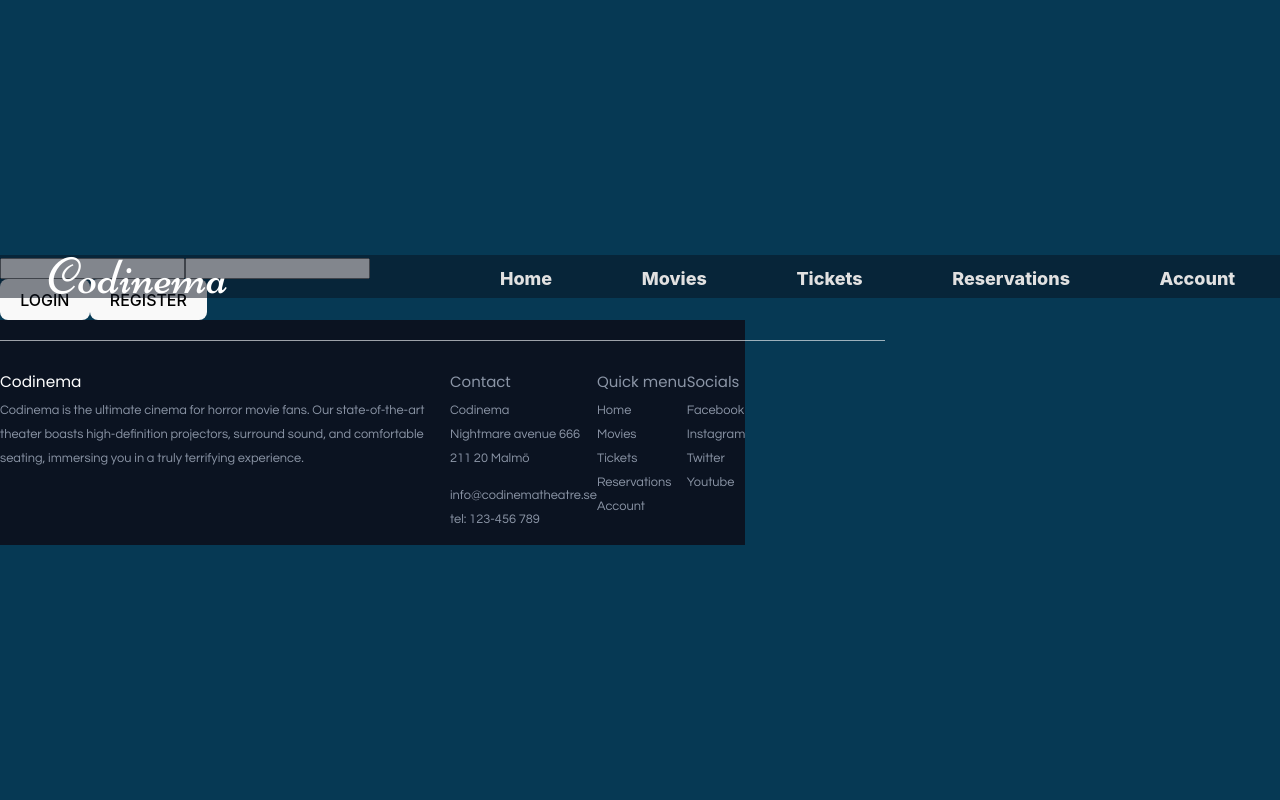
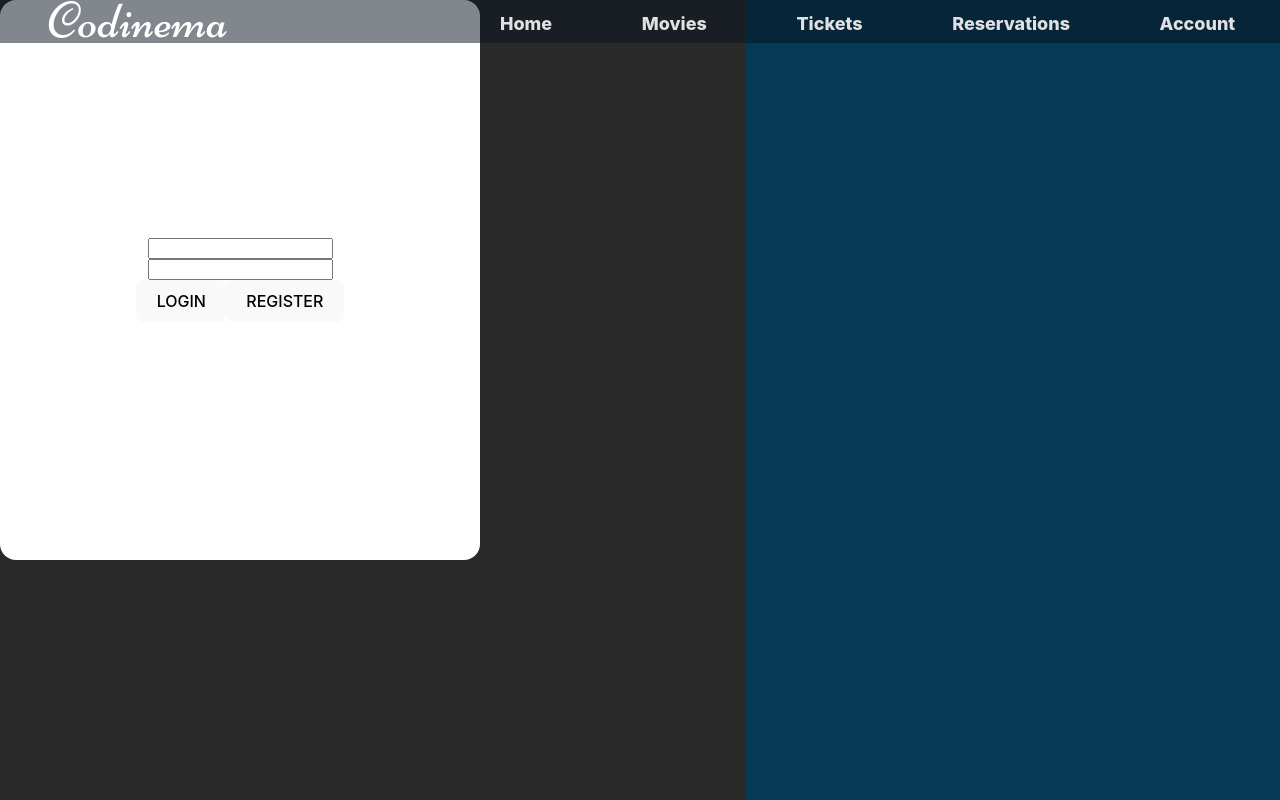
Before and after one commit to RogeSocial/cinema-project, a React (Vite) app in the folder client/: page /login in a window 1280 px wide. Shown: the top 800 px of the page. Built offline with nearby package versions, Linux system fonts and the light colour scheme; a web font is replaced by a local one.

Commit message:
Added cover

```diff
--- a/client/src/pages/Login.jsx
+++ b/client/src/pages/Login.jsx
@@ -2,8 +2,10 @@ import React, { useState } from "react";
 import { Link } from "react-router-dom";
 import '../styles/login.css'
 
-export default function() {
-    return(
+export default function () {
+    return (
+        <div>
+            <section>
                 <div className="cover">
                     <input type="text" placeholder="email"></input>
                     <input type="password" placeholder="password"></input>
@@ -13,5 +15,7 @@ export default function() {
                         <button>REGISTER</button>
                     </div>
                 </div>
+            </section>
+        </div>
     )
 }
--- a/client/src/pages/Mainpage.jsx
+++ b/client/src/pages/Mainpage.jsx
@@ -18,7 +18,7 @@ export default function () {
           <h2 id="backgroundQuote" className={"transparent-background"}><Quotes /></h2>
           </div>
           <div>
-            <Link to="user/logins" ><button className="button">LOGIN</button></Link>
+            <Link to="login" ><button className="button">LOGIN</button></Link>
             <Link to="user/registers"><button className="button">SIGNUP</button></Link>
           </div>
           <div className="darken-lower-part"></div>
--- a/client/src/styles/login.css
+++ b/client/src/styles/login.css
@@ -0,0 +1,16 @@
+* {
+    margin: 0;
+    box-sizing: border-box;
+}
+
+.cover {
+    background-color: white;
+    width: 30em;
+    height: 35em;
+    position: relative;
+    border-radius: 1em;
+    display: flex;
+    flex-direction: column;
+    align-items: center;
+    justify-content: center;
+}
```
Lines whose indentation alone changed are shown as unchanged.
